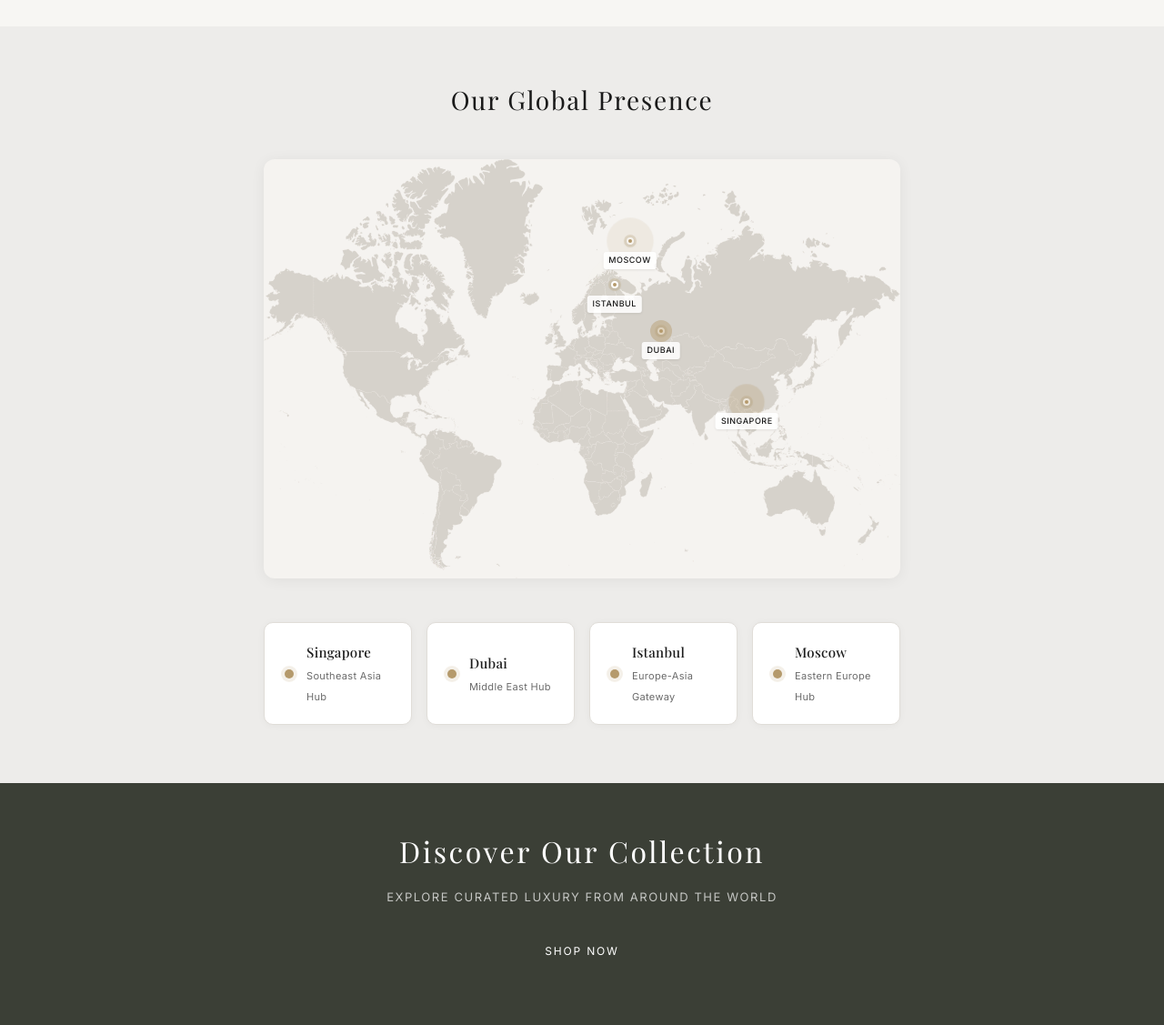
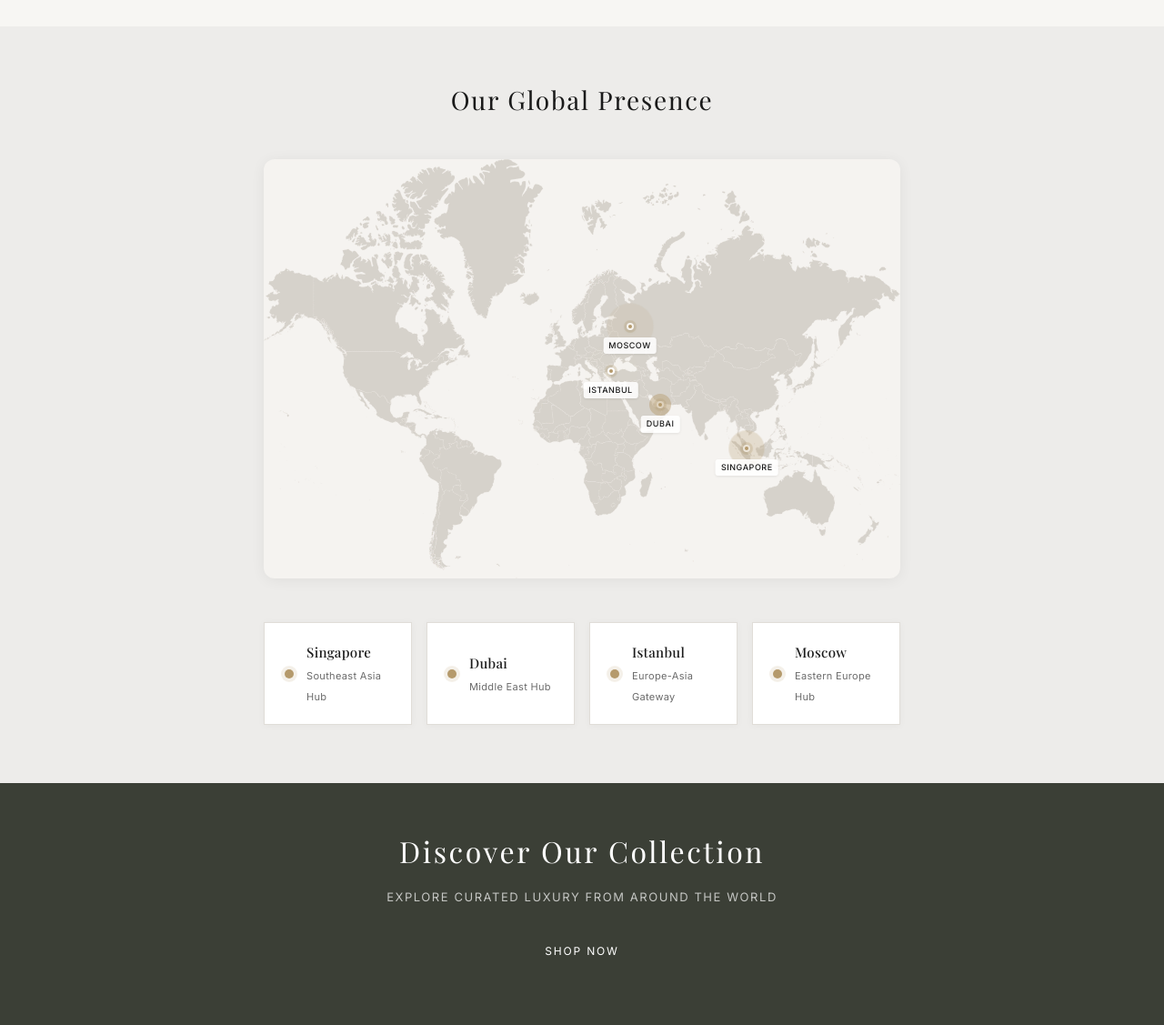
Before and after one commit to cypanized/lumiere-seconds, a Python web app: template templates/about.html in a window 1280 px wide. Shown: the part 947-2074 px from the top of the page at 91% size. Run offline with Jinja, Linux system fonts and the light colour scheme; the template is opened without the code that fills it, so the values that code supplies are empty; some web fonts are replaced.

Commit message:
Fix city pin positions and remove rounded corners from location cards
Recalculated pin positions using actual SVG path coordinates instead of
equirectangular projection formula. Removed border-radius from location
cards to match the site's sharp-cornered design language.

Co-Authored-By: Claude Opus 4.6 <noreply@anthropic.com>

```diff
--- a/static/css/style.css
+++ b/static/css/style.css
@@ -834,7 +834,6 @@ h1, h2, h3 {
   gap: 14px;
   padding: 20px 22px;
   background: var(--surface);
-  border-radius: 10px;
   box-shadow: 0 1px 8px rgba(0,0,0,.04);
   border: 1px solid var(--border);
   transition: box-shadow 0.2s ease, transform 0.2s ease;
--- a/templates/about.html
+++ b/templates/about.html
@@ -91,24 +91,24 @@
     <h2 class="section-title" style="text-align:center; margin-bottom: 48px;">Our Global Presence</h2>
     <div class="about-map-wrapper">
       <div class="map-container">
-        <img src="/static/images/world-map.svg?v=3" alt="World map showing Lumière Seconds locations" class="world-map-img" />
+        <img src="/static/images/world-map.svg?v=4" alt="World map showing Lumière Seconds locations" class="world-map-img" />
         <!-- City pins — positioned via CSS percentages based on Equirectangular projection -->
-        <div class="city-pin" style="left:75.9%; top:57.9%;">
+        <div class="city-pin" style="left:75.9%; top:68.9%;">
           <span class="pin-glow"></span>
           <span class="pin-dot"></span>
           <span class="pin-label">Singapore</span>
         </div>
-        <div class="city-pin" style="left:62.4%; top:41.1%;">
+        <div class="city-pin" style="left:62.3%; top:58.6%;">
           <span class="pin-glow"></span>
           <span class="pin-dot"></span>
           <span class="pin-label">Dubai</span>
         </div>
-        <div class="city-pin" style="left:55.1%; top:30.0%;">
+        <div class="city-pin" style="left:54.5%; top:50.5%;">
           <span class="pin-glow"></span>
           <span class="pin-dot"></span>
           <span class="pin-label">Istanbul</span>
         </div>
-        <div class="city-pin" style="left:57.5%; top:19.6%;">
+        <div class="city-pin" style="left:57.5%; top:39.9%;">
           <span class="pin-glow"></span>
           <span class="pin-dot"></span>
           <span class="pin-label">Moscow</span>
```
